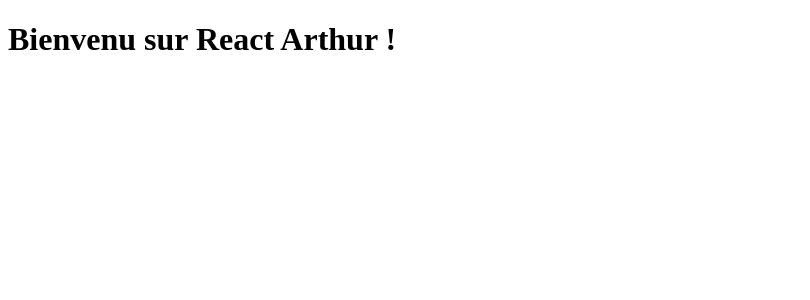
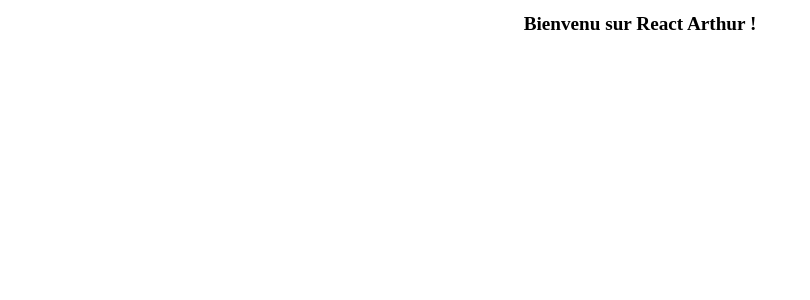
Before and after one commit to WebMamba/FormationReact, a React (Create React App) app: page / in a window 1280 px wide. Shown: the top 300 px of the page, without its empty margins (0-810 px from the left). Built offline with nearby package versions, Linux system fonts and the light colour scheme.

Commit message:
styles du composants HelloWorld

```diff
--- /dev/null
+++ b/src/components/HelloWorld/HelloWorld.module.css
@@ -0,0 +1,5 @@
+.title {
+    text-align: center;
+    font-size: 1.2em;
+    font-weight: 600;
+}
--- a/src/components/HelloWorld/index.jsx
+++ b/src/components/HelloWorld/index.jsx
@@ -1,9 +1,11 @@
+import styles from "./HelloWorld.module.css";
+
 export default function HelloWorld() {
     const name = "Arthur";
 
     return (
         <>
-            <h1>Bienvenu sur React { name } !</h1>
+            <h1 className={styles.title}>Bienvenu sur React { name } !</h1>
         </>
     );
 }
```
